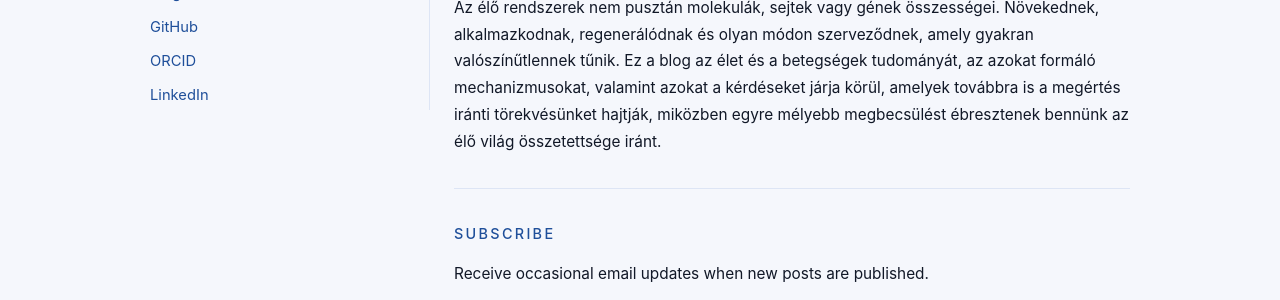
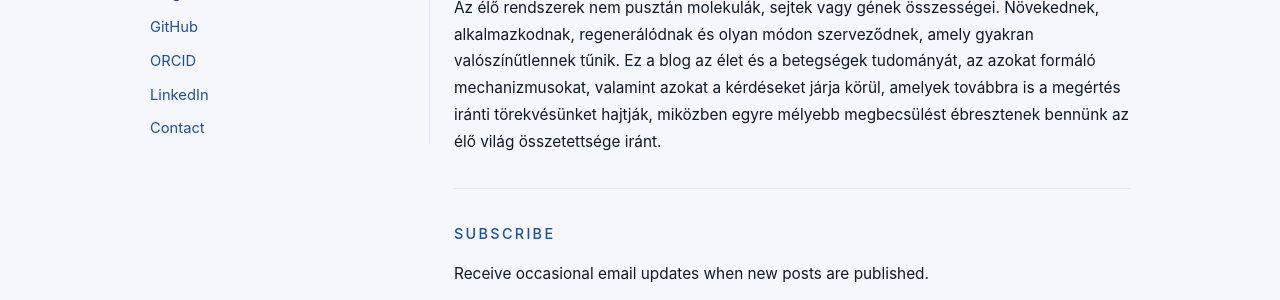
Before and after one commit to agnjuh/agnjuh.github.io, a Jekyll site: the page built from blog.md, in a window 1280 px wide. Shown: the part 329-629 px from the top of the page. Built offline with Jekyll 4.4.1, drawn with Linux system fonts in a browser that asks for light colours.

Commit message:
Add contact to _layouts/default.html

```diff
--- a/_layouts/default.html
+++ b/_layouts/default.html
@@ -280,11 +280,12 @@ html[data-theme="dark"] .embeddable-buttondown-form input[type="email"]::placeho
 
       <div class="side-label">Navigation</div>
       <div class="side-links">
-        <a href="/">Home</a>
-        <a href="/blog/">Blog</a>
-        <a href="https://github.com/agnjuh" target="_blank" rel="noopener">GitHub</a>
-        <a href="https://orcid.org/0000-0002-7318-4539" target="_blank" rel="noopener">ORCID</a>
-        <a href="https://linkedin.com/in/agnesjjuhasz" target="_blank" rel="noopener">LinkedIn</a>
+       <a href="/">Home</a>
+<a href="/blog/">Blog</a>
+<a href="https://github.com/agnjuh" target="_blank" rel="noopener">GitHub</a>
+<a href="https://orcid.org/0000-0002-7318-4539" target="_blank" rel="noopener">ORCID</a>
+<a href="https://linkedin.com/in/agnesjjuhasz" target="_blank" rel="noopener">LinkedIn</a>
+<a href="/#contact">Contact</a>
       </div>
     </aside>
 
```
